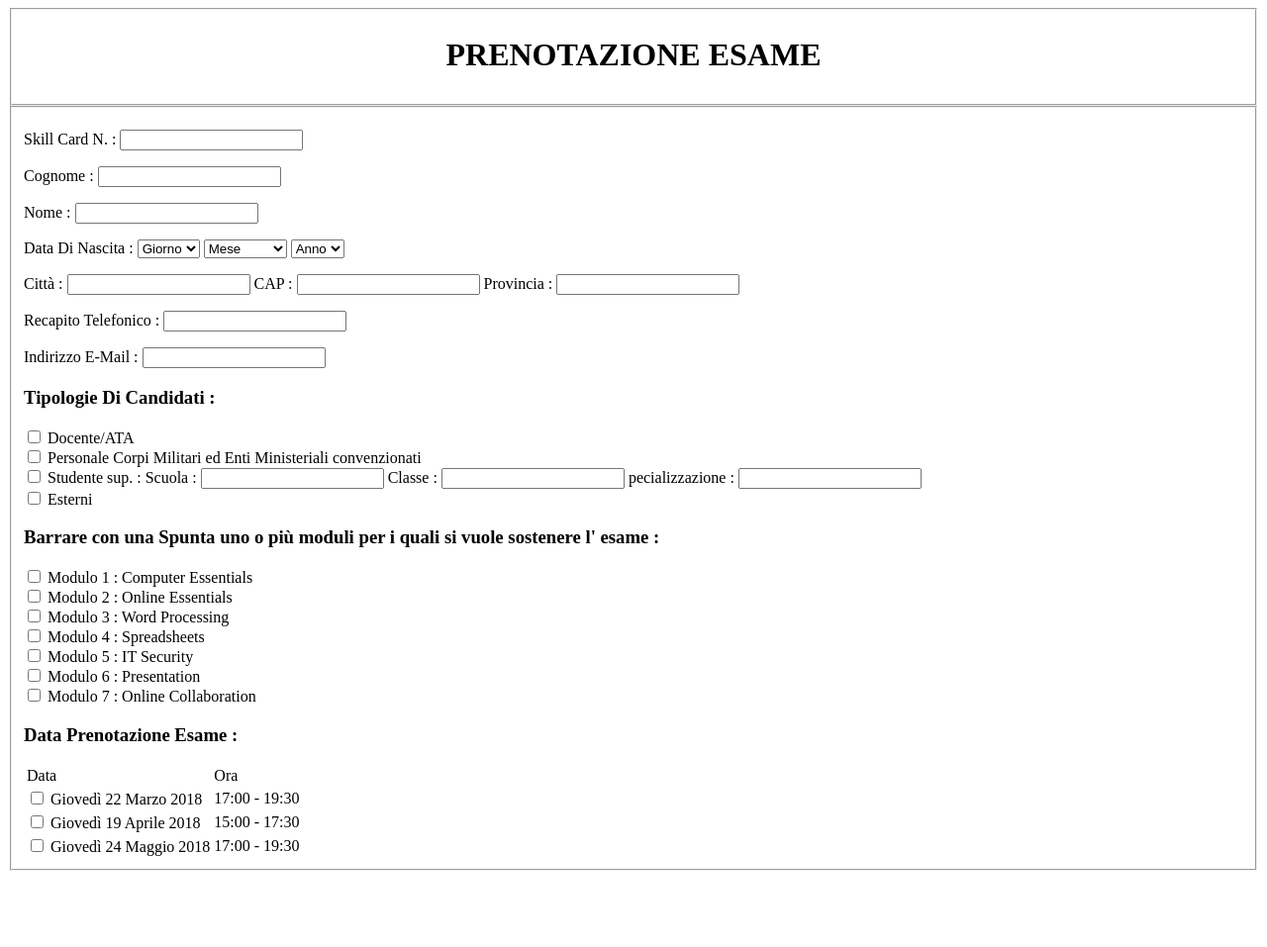
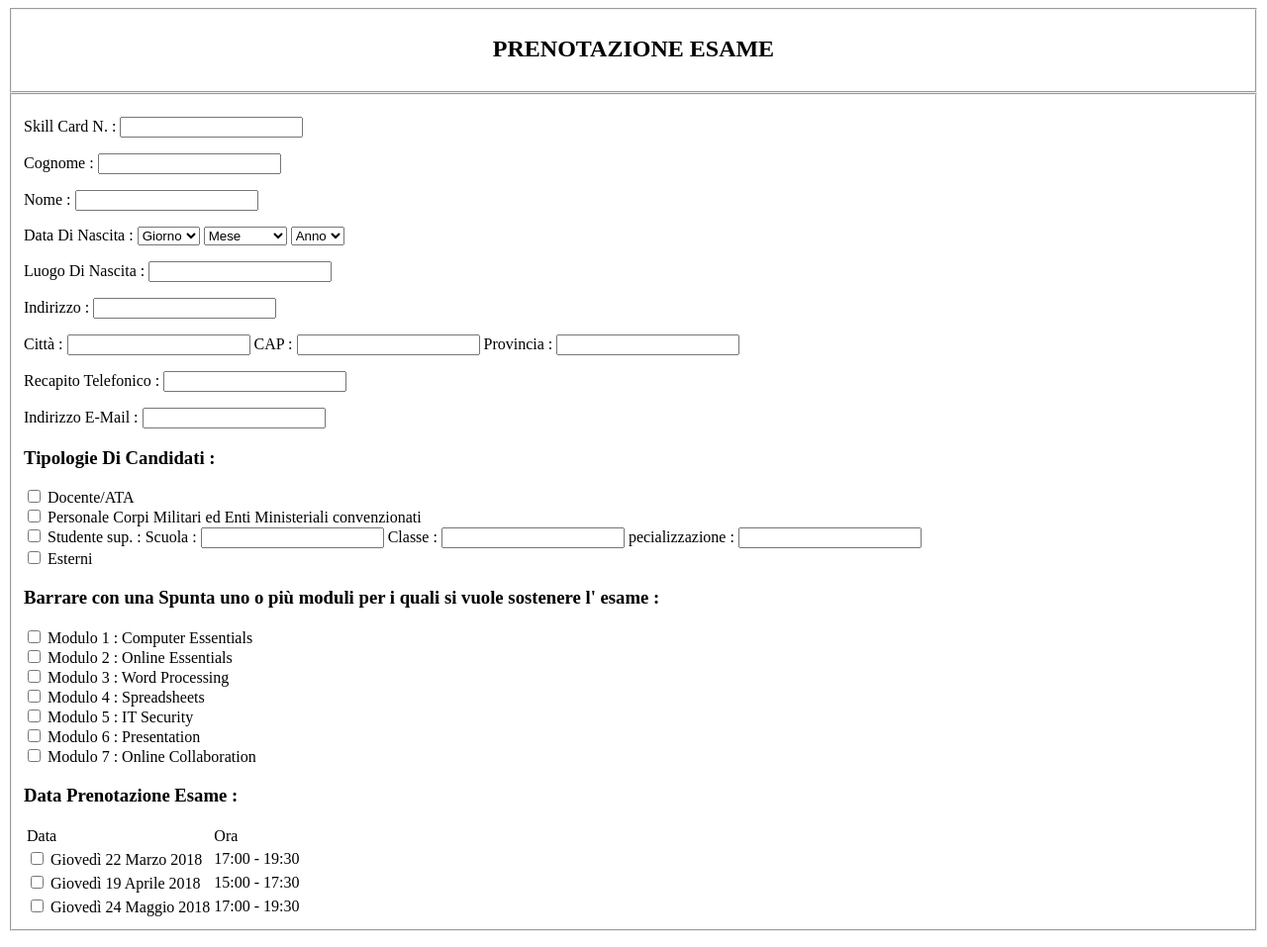
Before and after one commit to samueletacchini/ECDL, a PHP site: page /prenotazione.php in a window 1280 px wide. Shown: the whole page at 99% size. Before the commit the page ends 880 px from the top, so only its background shows below. Run offline with PHP 8.4, Linux system fonts and the light colour scheme.

Commit message:
Prenotazione esame

```diff
--- a/prenotazione.php
+++ b/prenotazione.php
@@ -6,7 +6,7 @@
     <body>
 
         <fieldset>
-        <h1 align="center"> PRENOTAZIONE ESAME </h1>
+        <h2 align="center"> PRENOTAZIONE ESAME </h2>
         </fieldset>
 
         <form name=”casellaTesto” method=”post”>
@@ -15,9 +15,9 @@
           <input type=”numebr” name=”card” size=”20″ maxlength=”20″>
             <p> Cognome :
           <input type=”text” name=”cognome” size=”20″ maxlength=”20″>
-            </br><p> Nome :
+            <p> Nome :
           <input type=”text” name=”nome” size=”20″ maxlength=”20″>
-            </br><p> Data Di Nascita :
+            <p> Data Di Nascita :
             <select name = "Giorno">
 	      <option>Giorno</option>
 	      <?php
@@ -47,6 +47,10 @@
 		echo"<option value = '".$year."'>".$year."</option>";
 	      ?>
             </select>
+            <p> Luogo Di Nascita :
+            <input type=”text” name=”luogoNascita” size=”20″ maxlength=”20″>
+            <p> Indirizzo :
+            <input type=”text” name=”indirizzo” size=”20″ maxlength=”20″>
             <p>Città :
             <input type=”text” name=”cit” size=”20″ maxlength=”20″>
             CAP :
```
